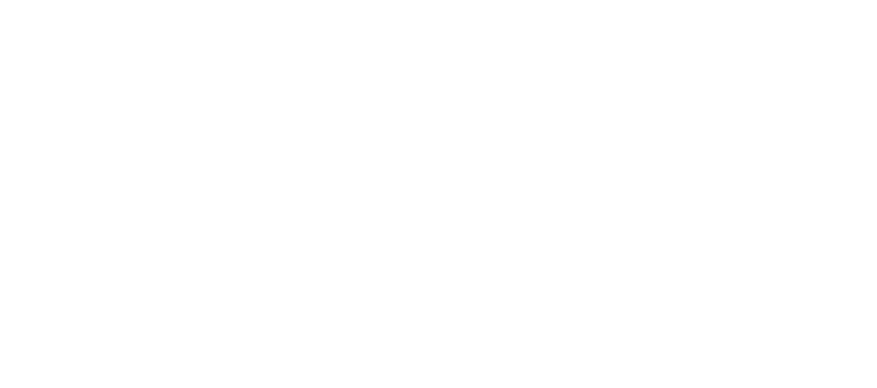
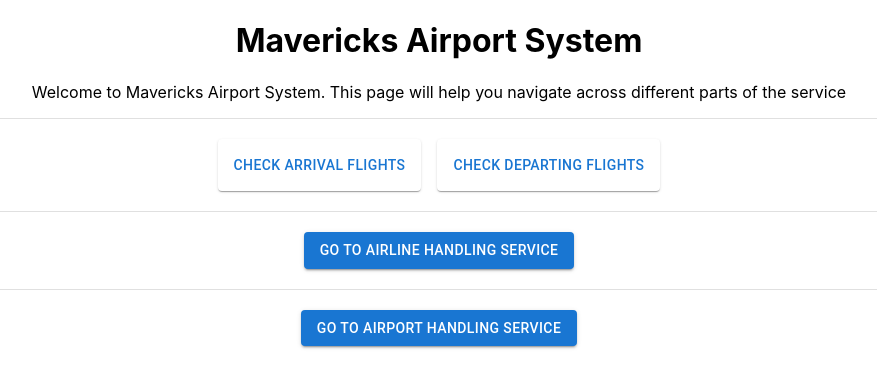
Before and after one commit to neveram/team-project-mavericks-1, a React (Create React App) app in the folder client/: page /dashboard in a window 1280 px wide. Before the commit this address had no page. Shown: the top 388 px of the page, without its empty margins (201-1078 px from the left). Built offline with nearby package versions, Linux system fonts and the light colour scheme.

Commit message:
[ADD] Dashboard

```diff
--- a/client/src/Main.js
+++ b/client/src/Main.js
@@ -3,7 +3,7 @@
 import React from 'react';
 import { BrowserRouter as Router, Routes, Route } from 'react-router-dom';
 import FlightForm from './components/flight/FlightForm';
-import ArrivalFlightTable from './components/flight/ArrivalFlightsTable';
+import FlightTablePage from './components/flight/FlightTablePage';
 import AirlineFlightsTable from './components/flight/AirlineFlightsTable';
 import Login from './components/user/Login';
 import AuthContext from './contexts/AuthContextProvider';
@@ -12,6 +12,7 @@ import AirportGates from './components/airport/AirportGates';
 import GateTable from './components/airport/GateTable';
 import TerminalForm from './components/airport/TerminalForm';
 import GateForm from './components/airport/GateForm';
+import Dashboard from './components/Dashboard';
 
 
 const Main = () => {
@@ -20,11 +21,17 @@ const Main = () => {
             <AuthContext>
                 <Router>
                     <Routes>
+                        <Route path="/dashboard"
+                            element={<Dashboard />}
+                        />
                         <Route path="/login"
                             element={<Login />}
                         />
                         <Route path="/arrival-flights"
-                            element={<ArrivalFlightTable />}
+                            element={<FlightTablePage status={'arrival'}/>}
+                        />
+                        <Route path="/departure-flights"
+                            element={<FlightTablePage status={'departure'}/>}
                         />
                         <Route path="/flight/new"
                             element={<FlightForm />}
@@ -51,6 +58,8 @@ const Main = () => {
                             </PrivatePath>
                         }></Route>
 
+
+
                         <Route path="/airport-gates"
                             element={<AirportGates/>}
                         />
--- /dev/null
+++ b/client/src/components/Dashboard.js
@@ -0,0 +1,82 @@
+import React from 'react'
+import Paper from '@mui/material/Paper';
+import Stack from '@mui/material/Stack';
+import { Button } from '@mui/material';
+import { styled } from '@mui/material/styles';
+import { useNavigate } from 'react-router-dom';
+import Divider from '@mui/material/Divider';
+const Dashboard = ( ) => {
+
+    const navigate = useNavigate();
+
+    const Item = styled(Paper)(({ theme }) => ({
+        backgroundColor: theme.palette.mode === 'dark' ? '#1A2027' : '#fff',
+        ...theme.typography.body2,
+        padding: theme.spacing(1),
+        textAlign: 'center',
+        color: theme.palette.text.secondary,
+    }));
+
+    const redirectToArrivalFlights = () => {
+        navigate('/arrival-flights')
+    }
+    const redirectToDepartingFlights = () => {
+        navigate('/departure-flights')
+    }
+    const redirectToAirlineService = () => {
+        navigate('/airline-flights')
+    }
+    const redirectToAirportService = () => {
+    }
+
+    return(
+        <React.Fragment>
+            <div>
+                <h1>
+                    Mavericks Airport System
+                </h1>
+            </div>
+            <div>
+                <p>
+                    Welcome to Mavericks Airport System. This page will help you navigate across different parts of the service
+                </p>
+            </div>
+            <div>
+            <Divider></Divider>
+            <br></br>
+            <Stack direction="row" spacing={2} style={{justifyContent: 'center'}}>
+                <Item>
+                    <Button onClick={redirectToArrivalFlights}>
+                        Check Arrival Flights
+                    </Button>
+                </Item>
+                <Item>
+                    <Button onClick={redirectToDepartingFlights}>
+                        Check Departing Flights
+                    </Button>
+                </Item>
+            </Stack>
+            </div>
+            <br></br>
+            <Divider></Divider>
+            <br></br>
+            <div style={{justifyContent: 'center'}}>
+                <Button variant="contained" onClick={redirectToAirlineService}>
+                    Go to Airline Handling Service
+                </Button>
+            </div>
+            <br></br>
+            <Divider></Divider>
+            <br></br>
+            <div style={{justifyContent: 'center'}}>
+                <Button variant="contained" onClick={redirectToArrivalFlights}>
+                    Go to Airport Handling Service
+                </Button>
+            </div>
+
+        </React.Fragment>
+
+    );
+}
+
+export default Dashboard;
--- a/client/src/components/flight/ArrivalFlightsTable.js
+++ b/client/src/components/flight/FlightTablePage.js
@@ -10,6 +10,8 @@ import Snackbar from '@mui/material/Snackbar';
 import { Box, CircularProgress, FormControl, InputLabel, MenuItem, Select } from '@mui/material';
 import { fetchFlightListService } from '../../services/flightService';
 import FlightTable from './FlightTable';
+import {useNavigate} from 'react-router-dom';
+import { Button } from '@mui/material';
 
 function createData(source, airline, flightNumber, time, terminal, gate, baggage) {
   return { source, airline, flightNumber, time, terminal, gate, baggage };
@@ -25,18 +27,23 @@ const rows = [
 
 
 
-const ArrivalFlightTable = ()  => {
+
+const FlightTablePage = ({status})  => {
 
   const [intervalState, setIntervalState] = useState(1);
   const [flightListState, setFlightListState] = useState([]);
   const [loading, setLoading] = useState(true);
   const [open, setOpen] = useState(false);
   const [message, setMessage] = useState("");
+  const navigate = useNavigate();
 
   const handleSnackbarClose = () => {
     setOpen(false);
   }
 
+  const redirectToDashboard = () => {
+    navigate("/dashboard")
+  }
 
   const handleIntervalChange = (e) => {
     setIntervalState(e.target.value);
@@ -47,7 +54,7 @@ const ArrivalFlightTable = ()  => {
   }, [intervalState]);
 
   const fetchFlightListData = async () => {
-    const serviceResponse = await fetchFlightListService({interval: intervalState, status: 'arrival'});
+    const serviceResponse = await fetchFlightListService({interval: intervalState, status});
     if (serviceResponse.status === 200) {
       setFlightListState(serviceResponse.data.payload);
       setLoading(false);
@@ -92,16 +99,21 @@ const ArrivalFlightTable = ()  => {
               </FormControl>
             </Box>
             </div>
-            <FlightTable flightListState={flightListState}/>
+            <FlightTable flightListState={flightListState} update={false}/>
           </div>
         )
       }
-
+      <br></br>
+      <div style={{justifyContent: 'center'}}>
+        <Button variant="contained" onClick={redirectToDashboard}>
+          Back to Dashboard
+        </Button>
+      </div>
     </React.Fragment>
   );
 }
 
-export default ArrivalFlightTable;
+export default FlightTablePage;
 
 
 {/* <Paper elevation={3}>
```
